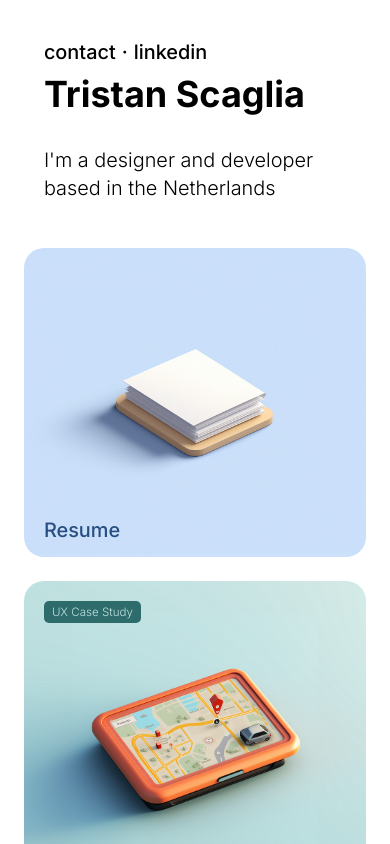
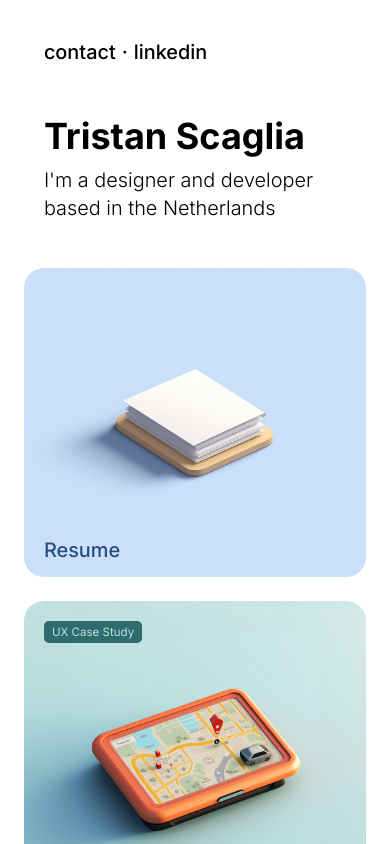
Before and after one commit to Scglia/tristan.ink, a Next.js app: page / in a window 390 px wide. Shown: the top 844 px of the page. Built offline with nearby package versions, Linux system fonts and the light colour scheme.

Commit message:
Tweak mobile CSS

```diff
--- a/app/page.module.css
+++ b/app/page.module.css
@@ -123,7 +123,17 @@
     }
 
     .header {
-      margin-top: 40px;
+      margin-top: 0;
+      padding-bottom: 16px;
+    }
+
+    .logo {
+      padding-top: 48px;
+      line-height: 32px;
+    }
+
+    .menu {
+      padding-top: 40px;
     }
 
     .cardLarge {
@@ -133,6 +143,10 @@
     .center {
       --page-padding: 24px;
       max-width: 468px;
+  }
+
+  .cardTagItem {
+    font-weight: 400;
   }
 }
 
```
